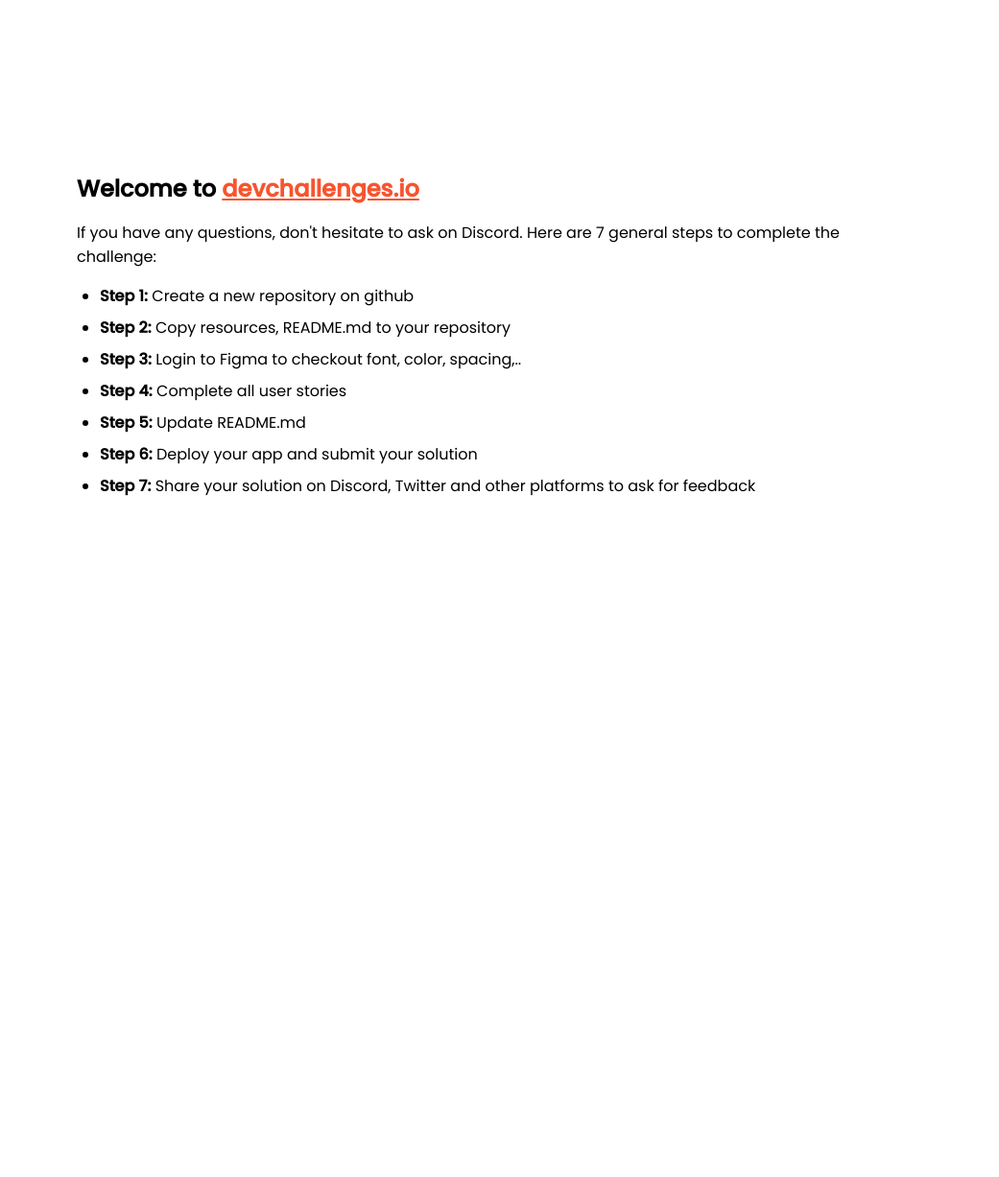
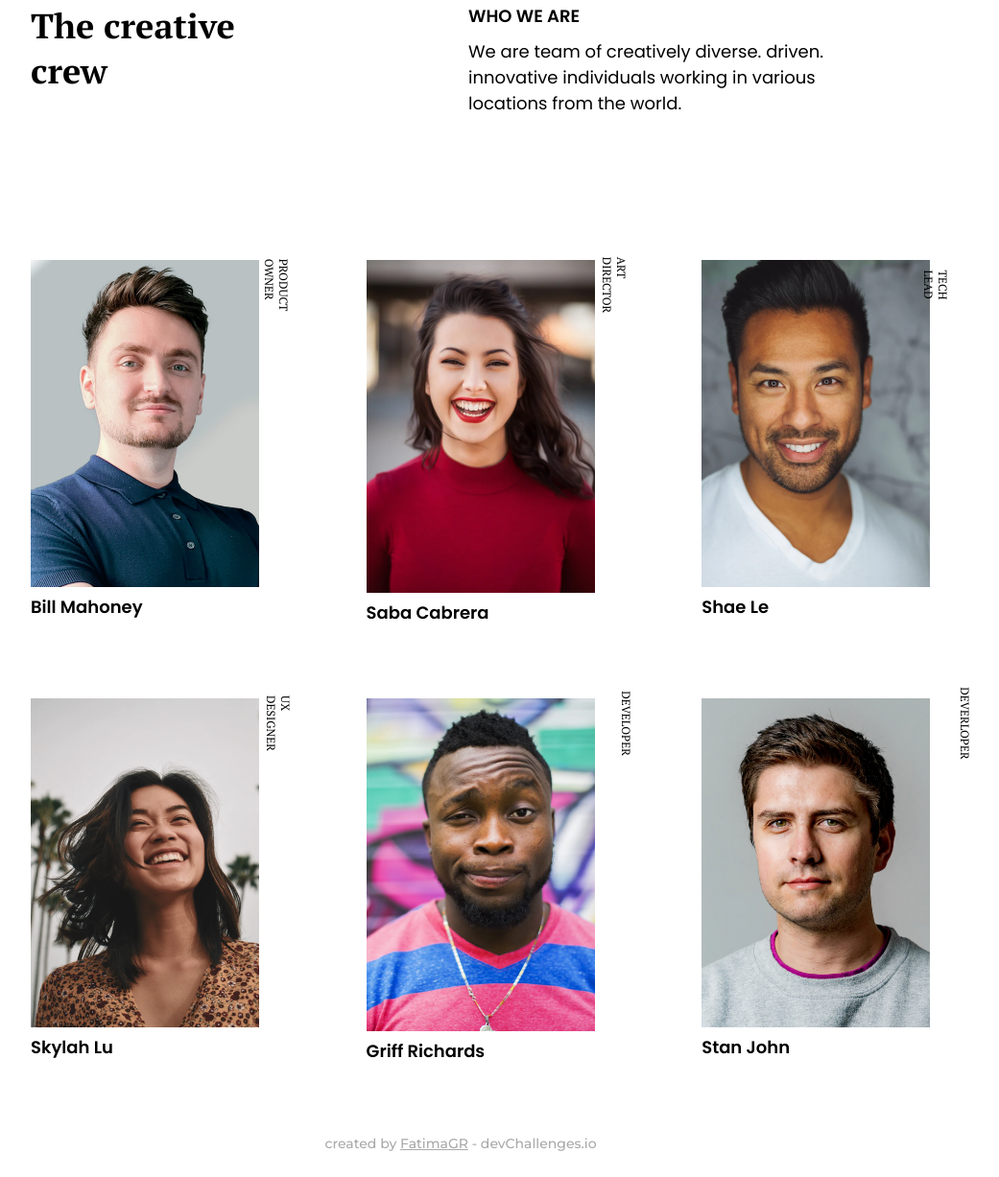
Before and after one commit to FatimaGR/My-team-page-solution, a plain HTML site: page index.html in a window 1280 px wide. Shown: the part 61-1288 px from the top of the page at 96% size, without its empty margins (160-1201 px from the left). Before the commit the page ends 800 px from the top, so only its background shows below. Drawn offline with Linux system fonts and the light colour scheme.

Commit message:
Advance of styles

```diff
--- a/index.html
+++ b/index.html
@@ -15,35 +15,61 @@
     <title>My team page</title>
   </head>
   <body>
-    <div class="welcome">
-      <div class="welcome-text">
-        <h1>
-          Welcome to
-          <a href="https://devchallenges.io/" target="_blank"
-            >devchallenges.io</a
-          >
-        </h1>
-
-        <p>
-          If you have any questions, don't hesitate to ask on Discord. Here are
-          7 general steps to complete the challenge:
-        </p>
-      </div>
-
-      <ul>
-        <li><b>Step 1:</b> Create a new repository on github</li>
-        <li><b>Step 2:</b> Copy resources, README.md to your repository</li>
-        <li>
-          <b>Step 3:</b> Login to Figma to checkout font, color, spacing,..
-        </li>
-        <li><b>Step 4:</b> Complete all user stories</li>
-        <li><b>Step 5:</b> Update README.md</li>
-        <li><b>Step 6:</b> Deploy your app and submit your solution</li>
-        <li>
-          <b>Step 7:</b> Share your solution on Discord, Twitter and other
-          platforms to ask for feedback
-        </li>
-      </ul>
-    </div>
+    <main>
+      <section class="description">
+        <h1>The creative crew</h1>
+        <div class="information">
+          <p class="title">Who we are</p>
+          <p>We are team of creatively diverse.  driven.  innovative individuals working in various locations from the world.</p>
+        </div>
+      </section>
+      <section class="image-container">
+        <div class="card">
+          <div>
+            <img src="./images/photo1.png" alt="">
+            <p class="name">Bill Mahoney</p>
+          </div>
+          <p class="position">Product owner</p>
+        </div>
+        <div class="card">
+          <div>
+            <img src="./images/photo2.png" alt="">
+            <p class="name">Saba Cabrera</p>
+          </div>
+          <p class="position">Art director</p>
+        </div>
+        <div class="card">
+          <div>
+            <img src="./images/photo3.png" alt="">
+            <p class="name">Shae Le</p>
+          </div>
+          <p class="position">Tech Lead</p>
+        </div>
+        <div class="card">
+          <div>
+            <img src="./images/photo4.png" alt="">
+            <p class="name">Skylah Lu</p>
+          </div>
+          <p class="position">UX Designer</p>
+        </div>
+        <div class="card">
+          <div>
+            <img src="./images/photo5.png" alt="">
+            <p class="name">Griff Richards</p>
+          </div>
+          <p class="position">Developer</p>
+        </div>
+        <div class="card">
+          <div>
+            <img src="./images/photo6.png" alt="">
+            <p class="name">Stan John</p>
+          </div>
+          <p class="position">Deverloper</p>
+        </div>
+      </section>
+    </main>
+    <footer>
+      <p>created by <a href="">FatimaGR</a> - devChallenges.io</p>
+    </footer>
   </body>
 </html>
--- a/styles.css
+++ b/styles.css
@@ -1,36 +1,74 @@
-@import url('https://fonts.googleapis.com/css2?family=Poppins:wght@400;500&display=swap');
+@import url('https://fonts.googleapis.com/css2?family=Montserrat:wght@500;700&family=PT+Serif:wght@400;700&family=Poppins:wght@400;600&display=swap');
 
+*{
+  margin: 0;
+  padding: 0;
+}
 body {
   font-family: "Poppins", sans-serif;
+  padding: 5% 15% 2% 15%;
+  margin: 0;
+  font-size: 18px;
 }
 
-ul {
-  padding-left: 24px;
+.description{
+  display: flex;
+  gap: 20%;
+}
+.description h1{
+  font-family: 'PT Serif', serif;
+  font-weight: 700;
+  font-size: 36px;
+}
+.description .information{
+  max-width: 440px;
+}
+.description .information .title{
+  font-weight: 700;
+  text-transform: uppercase;
+  margin-bottom: 10px;
+}
+/* .card{ */
+  /* max-width: 100px; */
+/* } */
+.card{
+  display: flex;
+  align-items: flex-start;
+  box-sizing: border-box;
+  max-width: 260px;
+}
+.card img{
+  max-width: 238px;
+  object-fit: cover;
+}
+.card .name{
+  font-weight: 600;
+}
+.card .position{
+  font-family: 'PT Serif', serif;
+  font-size: 12px;
+  text-transform: uppercase;
+  transform: rotateZ(90deg);
+  width: 100px;
+  max-height: 12px;
+  margin: 20px 0;
+}
+.image-container{
+  display: grid;
+  grid-template-columns: 1fr 1fr 1fr;
+  gap: 10%;
+  margin: 150px 0;
+  height: auto;
+  box-sizing: border-box;
 }
 
-li {
-  margin-bottom: 8px;
+footer{
+  font-family: 'Montserrat', sans-serif;
+  text-align: center;
+  color: #A9A9A9;
+  font-size: 14px;
 }
-
-.welcome {
-  max-width: 800px;
-  margin: 0 auto;
-}
-
-.welcome-text {
-  margin-top: 30vh;
+footer a{
+  color: #A9A9A9;
   font-weight: 500;
 }
-
-.welcome-text p {
-  font-size: 1rem;
-  font-weight: 400;
-}
-
-.welcome-text h1 {
-  font-size: 1.5rem;
-}
-
-.welcome-text a {
-  color: #f7542e;
-}
```
